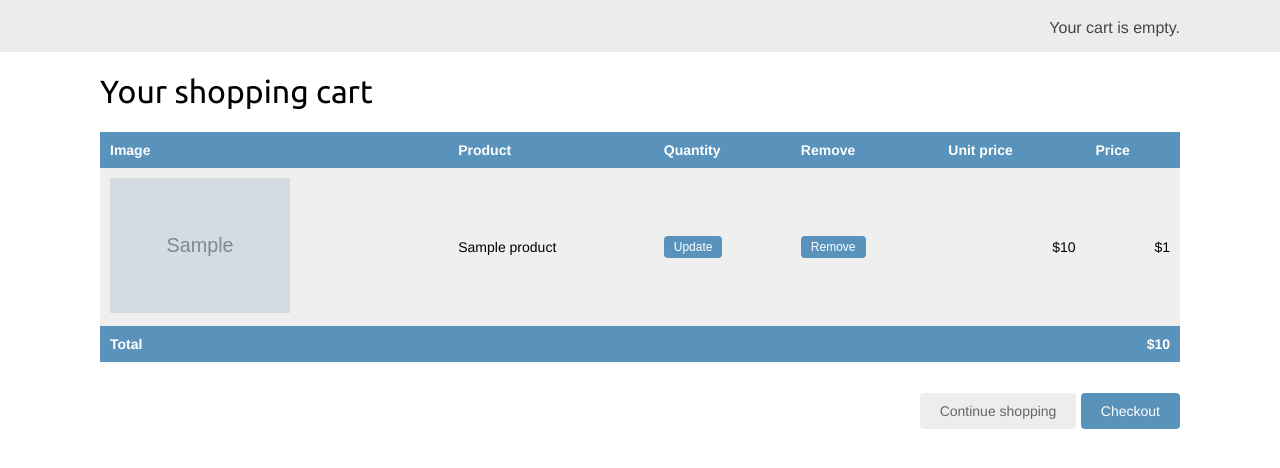
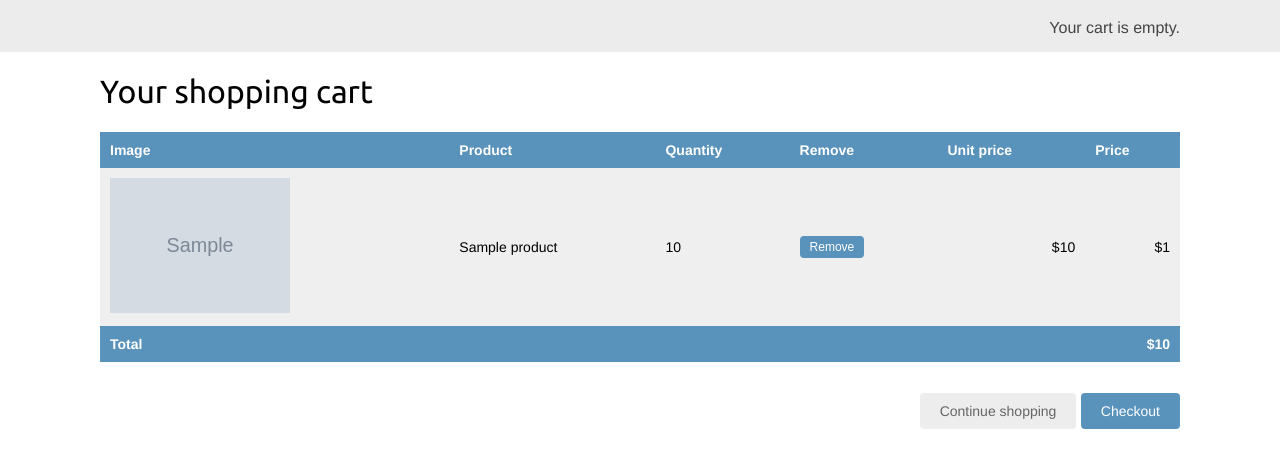
Before and after one commit to ABHISHEKGHARAMI/Ecommerce, a Django app: template myshop/cart/templates/cart/detail.html in a window 1280 px wide. Shown: the part 46-514 px from the top of the page. Run offline with Django 5.2, Linux system fonts and the light colour scheme; the template is opened without the code that fills it: most values are stand-ins (such as "Sample title", 1, 10 or a date in 2020); grey boxes marked "Sample" are stand-in pictures.

Commit message:
Just doing .

```diff
--- a/myshop/cart/templates/cart/detail.html
+++ b/myshop/cart/templates/cart/detail.html
@@ -28,14 +28,7 @@
               </a>
             </td>
             <td>{{ product.name }}</td>
-            <td>
-              <form action="{% url "cart:cart_add" product.id %}" method="post">
-                {{ item.update_quantity_form.quantity }}
-                {{ item.update_quantity_form.override }}
-                <input type="submit" value="Update">
-                {% csrf_token %}
-              </form>
-            </td>
+            <td>{{ item.quantity }}</td>
             <td>
               <form action="{% url "cart:cart_remove" product.id %}" method="post">
                 <input type="submit" value="Remove">
```
